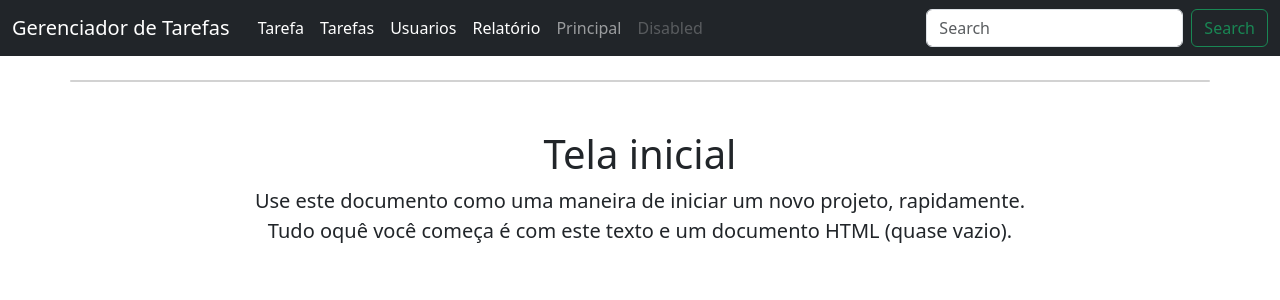
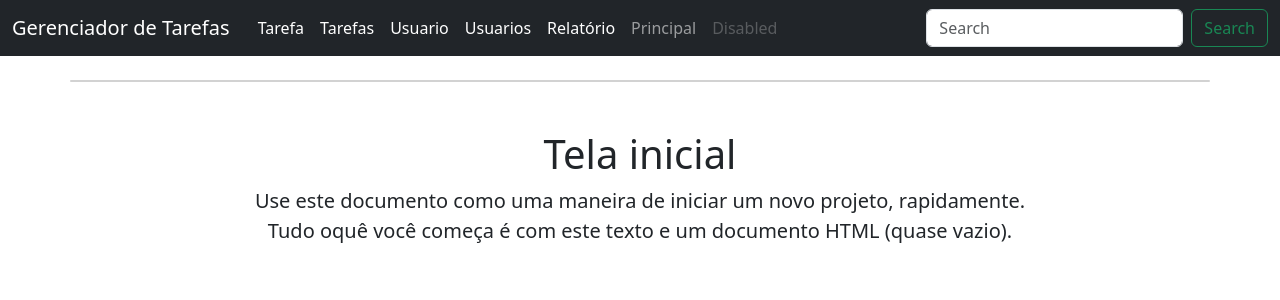
Before and after one commit to dmm76/projetos_php_senac, a PHP site: page /ex01/index.php in a window 1280 px wide. Shown: the top 300 px of the page. Run offline with PHP 8.4, Linux system fonts and the light colour scheme.

Commit message:
projeto 001

```diff
--- a/php-poo/ex01/includes/menu.php
+++ b/php-poo/ex01/includes/menu.php
@@ -5,6 +5,7 @@
             <ul class="navbar-nav me-auto mb-2 mb-md-0">
                 <li class="nav-item"> <a class="nav-link active" aria-current="page" href="tarefa.php">Tarefa</a> </li>
                 <li class="nav-item"> <a class="nav-link active" aria-current="page" href="tarefas.php">Tarefas</a> </li>
+                <li class="nav-item"> <a class="nav-link active" aria-current="page" href="usuario.php">Usuario</a> </li>
                 <li class="nav-item"> <a class="nav-link active" aria-current="page" href="usuarios.php">Usuarios</a> </li>
                 <li class="nav-item"> <a class="nav-link active" aria-current="page" href="relatorio.php">Relatório</a> </li>
                 <li class="nav-item"> <a class="nav-link" href="index.php">Principal</a> </li>
```
